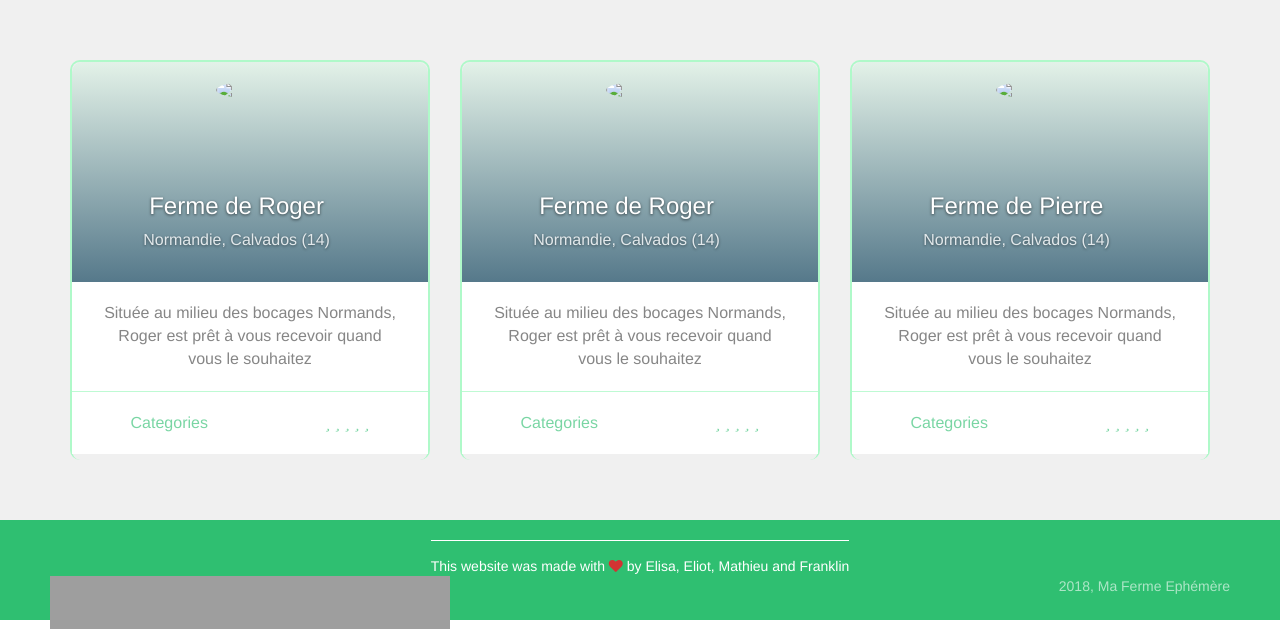
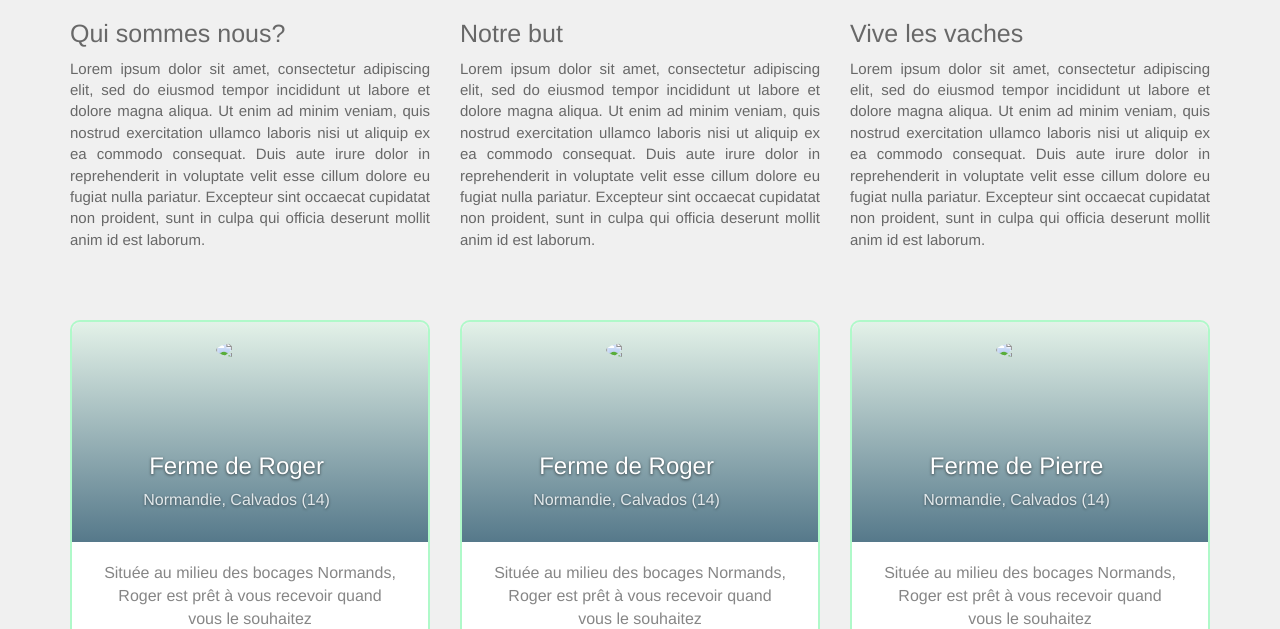
Before and after one commit to ElisaRegnier/ma-ferme-ephemere, a Rails app: page / in a window 1280 px wide. Shown: the part 530-1159 px from the top of the page. Run offline with Rails 7, Linux system fonts and the light colour scheme; style sheets or scripts are compiled from the project's sources; some libraries are stand-ins or nearby versions; grey boxes are pictures that could not be loaded.

Commit message:
added 3 columns in #home for value proposition

```diff
--- a/app/assets/stylesheets/pages/_home.scss
+++ b/app/assets/stylesheets/pages/_home.scss
@@ -1 +1,10 @@
 // Specific CSS for your home-page
+.description {
+  color: $gray;
+  h2 {
+    font-size: 25px;
+  }
+  p {
+    font-size: 15px;
+  }
+}
--- a/app/views/pages/home.html.erb
+++ b/app/views/pages/home.html.erb
@@ -4,6 +4,32 @@
     <a href="#" class="white-to-green-button btn-lg">Découvrir</a>
   </div>
 </div>
+<!-- ajout de la value proposition ici -->
+<div class="wrapper">
+  <div class="container">
+    <div class="row">
+      <div class ="col-xs-12 col-sm-6 col-md-4">
+        <div class="description">
+          <h2>Qui sommes nous?</h2>
+          <p>Lorem ipsum dolor sit amet, consectetur adipiscing elit, sed do eiusmod tempor incididunt ut labore et dolore magna aliqua. Ut enim ad minim veniam, quis nostrud exercitation ullamco laboris nisi ut aliquip ex ea commodo consequat. Duis aute irure dolor in reprehenderit in voluptate velit esse cillum dolore eu fugiat nulla pariatur. Excepteur sint occaecat cupidatat non proident, sunt in culpa qui officia deserunt mollit anim id est laborum.</p>
+        </div>
+      </div>
+      <div class ="col-xs-12 col-sm-6 col-md-4">
+        <div class="description">
+          <h2>Notre but</h2>
+          <p>Lorem ipsum dolor sit amet, consectetur adipiscing elit, sed do eiusmod tempor incididunt ut labore et dolore magna aliqua. Ut enim ad minim veniam, quis nostrud exercitation ullamco laboris nisi ut aliquip ex ea commodo consequat. Duis aute irure dolor in reprehenderit in voluptate velit esse cillum dolore eu fugiat nulla pariatur. Excepteur sint occaecat cupidatat non proident, sunt in culpa qui officia deserunt mollit anim id est laborum.</p>
+        </div>
+      </div>
+      <div class ="col-xs-12 col-sm-6 col-md-4">
+        <div class="description">
+          <h2>Vive les vaches</h2>
+          <p>Lorem ipsum dolor sit amet, consectetur adipiscing elit, sed do eiusmod tempor incididunt ut labore et dolore magna aliqua. Ut enim ad minim veniam, quis nostrud exercitation ullamco laboris nisi ut aliquip ex ea commodo consequat. Duis aute irure dolor in reprehenderit in voluptate velit esse cillum dolore eu fugiat nulla pariatur. Excepteur sint occaecat cupidatat non proident, sunt in culpa qui officia deserunt mollit anim id est laborum.</p>
+        </div>
+      </div>
+    </div>
+  </div>
+</div>
+
 <div class="wrapper">
   <div class="container">
     <div class="row">
```
